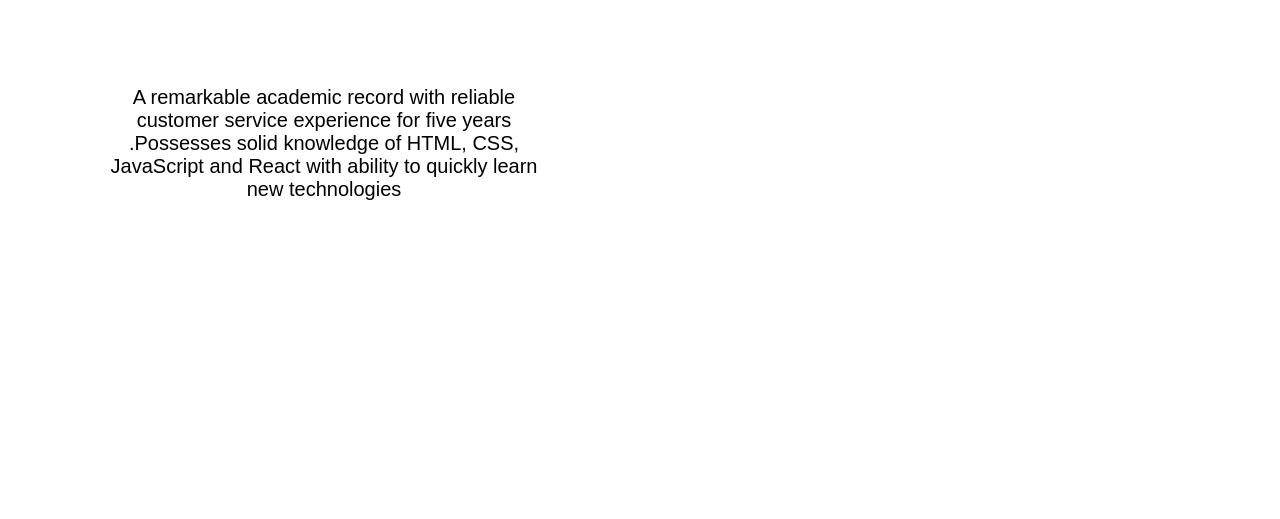
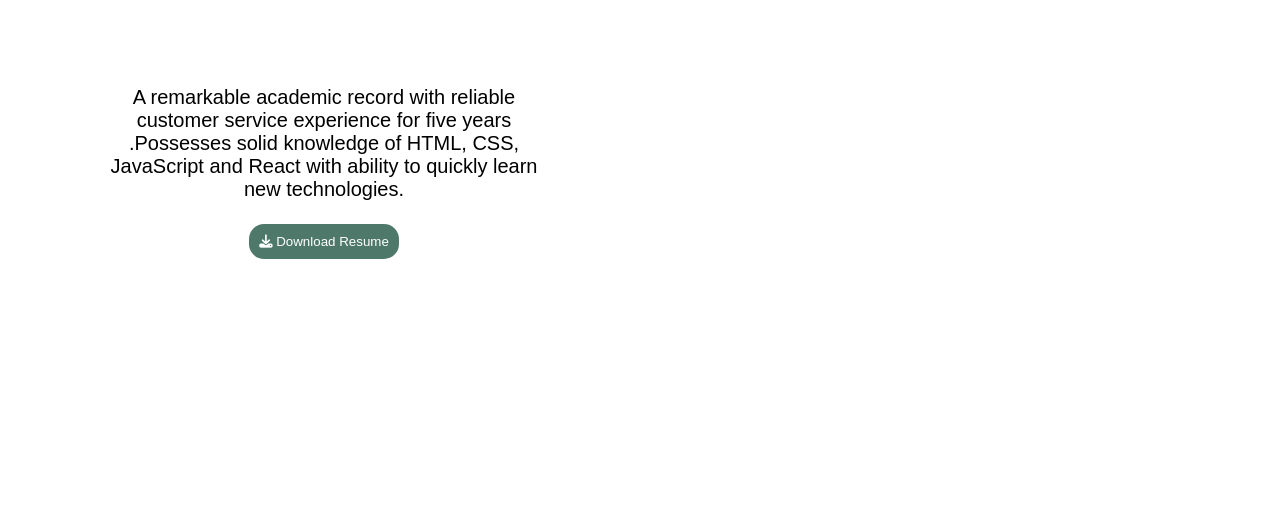
Before and after one commit to srideviparimi/Personal-Portfolio, a plain HTML site: page index.html in a window 1280 px wide. Shown: the part 281-800 px from the top of the page. Drawn offline with Linux system fonts and the light colour scheme.

Commit message:
added the download resume button

```diff
--- a/index.css
+++ b/index.css
@@ -77,6 +77,25 @@ color:black;
     padding:10%;
     text-align: center;
     vertical-align: middle;
+}
+.hero-content button{
+    border-radius: 15px;;
+    padding:10px;
+    text-align: center;
+    vertical-align: middle;
+    background-color:rgb(78, 120, 106) ;
+    border:none;
+    width:fit-content;
+}
+.hero-content a{
+    color:white;
+    text-decoration: none;;
+}
+.hero-content button:hover{
+    cursor: pointer;
+    background:rgb(61, 92, 61);
+
+
 }
 .hero-img{
 width:45%;
--- a/index.html
+++ b/index.html
@@ -3,7 +3,7 @@
 <head>
     <meta charset="UTF-8">
     <meta name="viewport" content="width=device-width, initial-scale=1.0">
-    <title>Document</title>
+    <title>Sridevi Parimi Personal Portfolio</title>
     <link rel="stylesheet" href="index.css">
     <link rel="stylesheet" href="mediaqueries.css">
     <link rel="stylesheet" href="https://cdnjs.cloudflare.com/ajax/libs/font-awesome/6.5.1/css/all.min.css" integrity="sha512-DTOQO9RWCH3ppGqcWaEA1BIZOC6xxalwEsw9c2QQeAIftl+Vegovlnee1c9QX4TctnWMn13TZye+giMm8e2LwA==" crossorigin="anonymous" referrerpolicy="no-referrer" />
@@ -40,7 +40,10 @@
             <h1>Hello, I am Sridevi Parimi</h1>
             <p>A remarkable academic record with reliable customer service
                 experience for five years .Possesses solid knowledge of HTML, CSS,
-                JavaScript and React with ability to quickly learn new technologies</p>
+                JavaScript and React with ability to quickly learn new technologies.<br><br>
+                <button><a href="SRIDEVI_PARIMI_Resume.pdf" download><i class="fa-solid fa-download"></i> Download Resume</a></button>
+            </p>
+
         </div>
         <div class="hero-img">
             <!--<img src="/pictures/mainpicture.jpg">--></div>
@@ -142,7 +145,7 @@
             </div>
             <div>
                 <dt><div class="title">Crew Member - McDonalds<span>Sydney(09/2019-03/2020)</span></div></dt>
-                <dd>Worked front counter, drive-thru and other areas.</dd>
+                <dd>Worked at front counter, drive-thru and other areas.</dd>
                 <dd>Took orders, prepared meals, and collected payments.</dd>
             </div>
         </dl>
```
Also changed, not shown: 1 other file.
